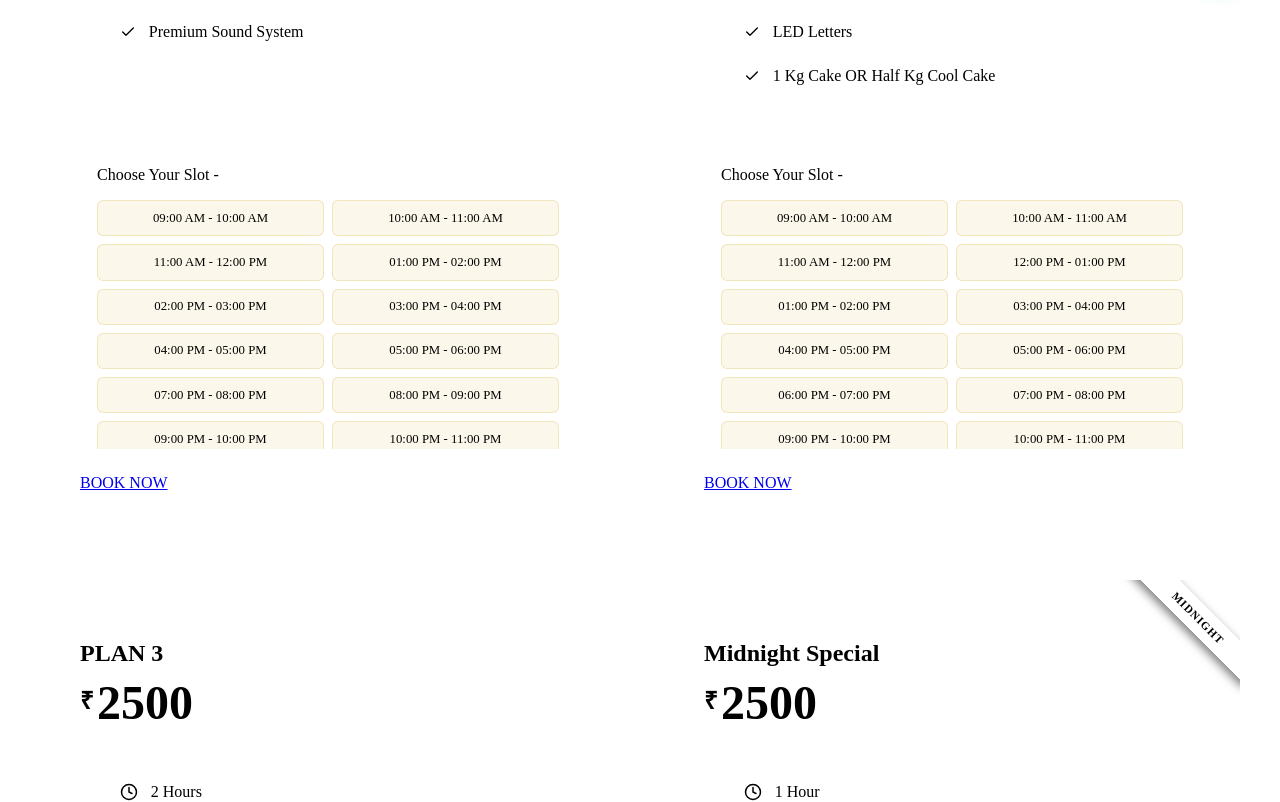
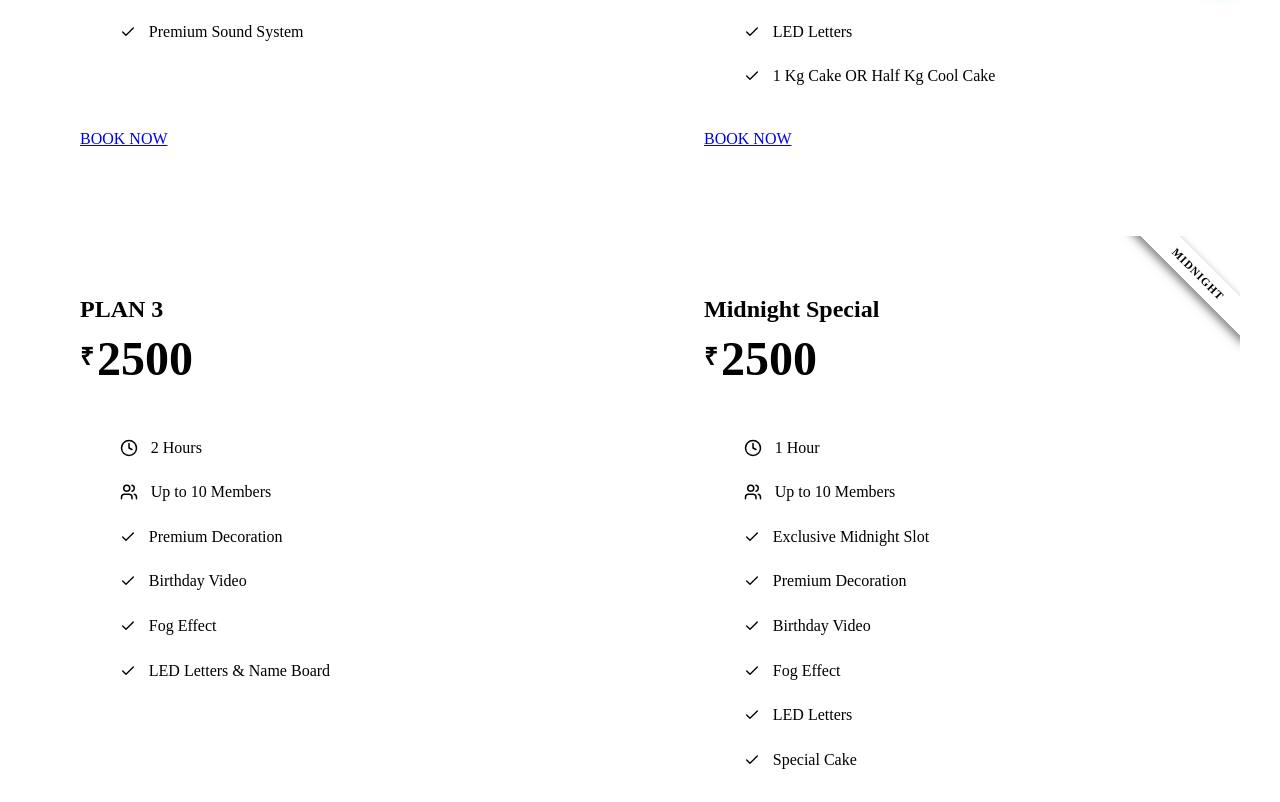
Before and after one commit to geethikaparvatham/Joy_celebrations, a React (Vite) app: page /packages in a window 1280 px wide. Shown: the part 780-1582 px from the top of the page. Built offline with nearby package versions, Linux system fonts and the light colour scheme; no server answers; the database is empty; the HTML template or start-up script is replaced by a standard one.

Commit message:
Remove timings from package cards

```diff
--- a/src/pages/Packages.tsx
+++ b/src/pages/Packages.tsx
@@ -149,86 +149,6 @@ export default function PackagesPage() {
                 ))}
               </ul>
 
-              {((pkg.timings && pkg.timings.length > 0) || (pkg.bookedSlots && pkg.bookedSlots.length > 0)) && (
-                <div style={{
-                  marginBottom: '1.5rem',
-                  padding: '1.2rem 1rem',
-                  background: 'rgba(255,255,255,0.02)',
-                  border: '1px solid rgba(255,255,255,0.05)',
-                  borderRadius: '8px',
-                  maxHeight: '280px',
-                  overflowY: 'auto'
-                }}>
-                  {pkg.timings && pkg.timings.filter(t => !pkg.bookedSlots?.includes(t)).length > 0 && (
-                    <>
-                      <p className="text-sm font-bold mb-3" style={{ color: 'var(--accent-gold)', textAlign: 'left' }}>Choose Your Slot -</p>
-                      <div style={{
-                        display: 'grid',
-                        gridTemplateColumns: 'repeat(auto-fill, minmax(170px, 1fr))',
-                        gap: '0.5rem',
-                        marginBottom: pkg.bookedSlots && pkg.bookedSlots.length > 0 ? '1.5rem' : '0'
-                      }}>
-                        {pkg.timings.filter(t => !pkg.bookedSlots?.includes(t)).map((time, idx) => {
-                          const isSelected = selectedSlot === time;
-                          return (
-                            <span
-                              key={`avail-${idx}`}
-                              onClick={() => handleSelectSlot(pkg.id, time)}
-                              style={{
-                                background: isSelected ? 'var(--accent-gold)' : 'rgba(212,175,55,0.1)',
-                                border: isSelected ? '1px solid var(--accent-gold)' : '1px solid rgba(212,175,55,0.25)',
-                                padding: '0.6rem 0.5rem',
-                                borderRadius: '6px',
-                                fontSize: '0.8rem',
-                                color: isSelected ? 'var(--bg-primary)' : 'var(--text-primary)',
-                                textAlign: 'center',
-                                whiteSpace: 'nowrap',
-                                cursor: 'pointer',
-                                transition: 'all 0.2s ease',
-                                fontWeight: isSelected ? 'bold' : 'normal'
-                              }}
-                            >
-                              {time}
-                            </span>
-                          );
-                        })}
-                      </div>
-                    </>
-                  )}
-
-                  {pkg.bookedSlots && pkg.bookedSlots.length > 0 && (
-                    <>
-                      <p className="text-sm font-bold mb-3 mt-2" style={{ color: '#EF4444', textAlign: 'left' }}>Booked Slots -</p>
-                      <div style={{
-                        display: 'grid',
-                        gridTemplateColumns: 'repeat(auto-fill, minmax(170px, 1fr))',
-                        gap: '0.5rem'
-                      }}>
-                        {pkg.bookedSlots.map((time, idx) => (
-                          <span
-                            key={`booked-${idx}`}
-                            style={{
-                              background: 'rgba(255,255,255,0.03)',
-                              border: '1px solid rgba(255,255,255,0.08)',
-                              padding: '0.6rem 0.5rem',
-                              borderRadius: '6px',
-                              fontSize: '0.8rem',
-                              color: '#666',
-                              textAlign: 'center',
-                              textDecoration: 'line-through',
-                              opacity: 0.6,
-                              whiteSpace: 'nowrap',
-                              cursor: 'not-allowed'
-                            }}
-                          >
-                            {time}
-                          </span>
-                        ))}
-                      </div>
-                    </>
-                  )}
-                </div>
-              )}
 
               <Link
                 to={`/book-now?package=${pkg.id}${selectedSlot ? `&slot=${encodeURIComponent(selectedSlot)}` : ''}`}
```
